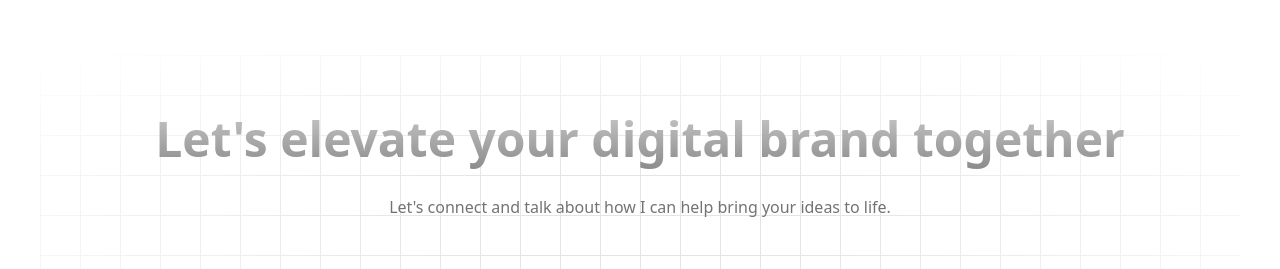
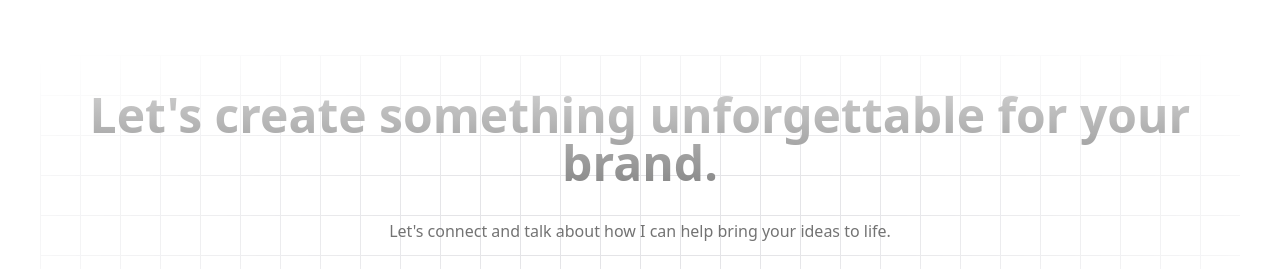
Before and after one commit to Timmahoney2000/nextjs-portfolio, a Next.js app: page / in a window 1280 px wide. Shown: the part 3503-3772 px from the top of the page. Built offline with nearby package versions, Linux system fonts and the light colour scheme; grey boxes are pictures that could not be loaded.

Commit message:
updated verbage in projects and Contacts

```diff
--- a/data/projects.ts
+++ b/data/projects.ts
@@ -16,7 +16,7 @@ export const projects = [
         projectSourceCode: "https://github.com/Timmahoney2000/sonic"
     },
      {
-         id: 2,
+         id: 3,
         projectTitle: "Mern-Notes",
         projectDescription: "A note app created using the MERN stack with drag and drop functionality",
         projectImage: "/images/mern-notes.png",
@@ -24,7 +24,7 @@ export const projects = [
         projectSourceCode: "https://github.com/Timmahoney2000/mern-thinkboard"
     },
      {
-         id: 2,
+         id: 4,
         projectTitle: "Starry Night",
         projectDescription: "A React component with a starry night background with a fade-in/fade-out effect",
         projectImage: "/images/starrynight.png",
--- a/src/app/components/Contact.tsx
+++ b/src/app/components/Contact.tsx
@@ -17,7 +17,7 @@ export default function Contact() {
       {/* Radial gradient for the container to give a faded look */}
       <div className="pointer-events-none absolute inset-0 flex items-center justify-center bg-white [mask-image:radial-gradient(ellipse_at_center,transparent_20%,black)] dark:bg-black"></div>
       <p className="relative z-20 bg-gradient-to-b from-neutral-200 to-neutral-500 bg-clip-text py-8 text-3xl md:text-5xl text-center font-bold text-transparent">
-        Let&apos;s elevate your digital brand together
+             Let&apos;s create something unforgettable for your brand.
       </p>
       <p className='text-center text-neutral-500 dark:text-neutral-300 z-20'>
         Let&apos;s connect and talk about how I can help bring your ideas to life.
```
